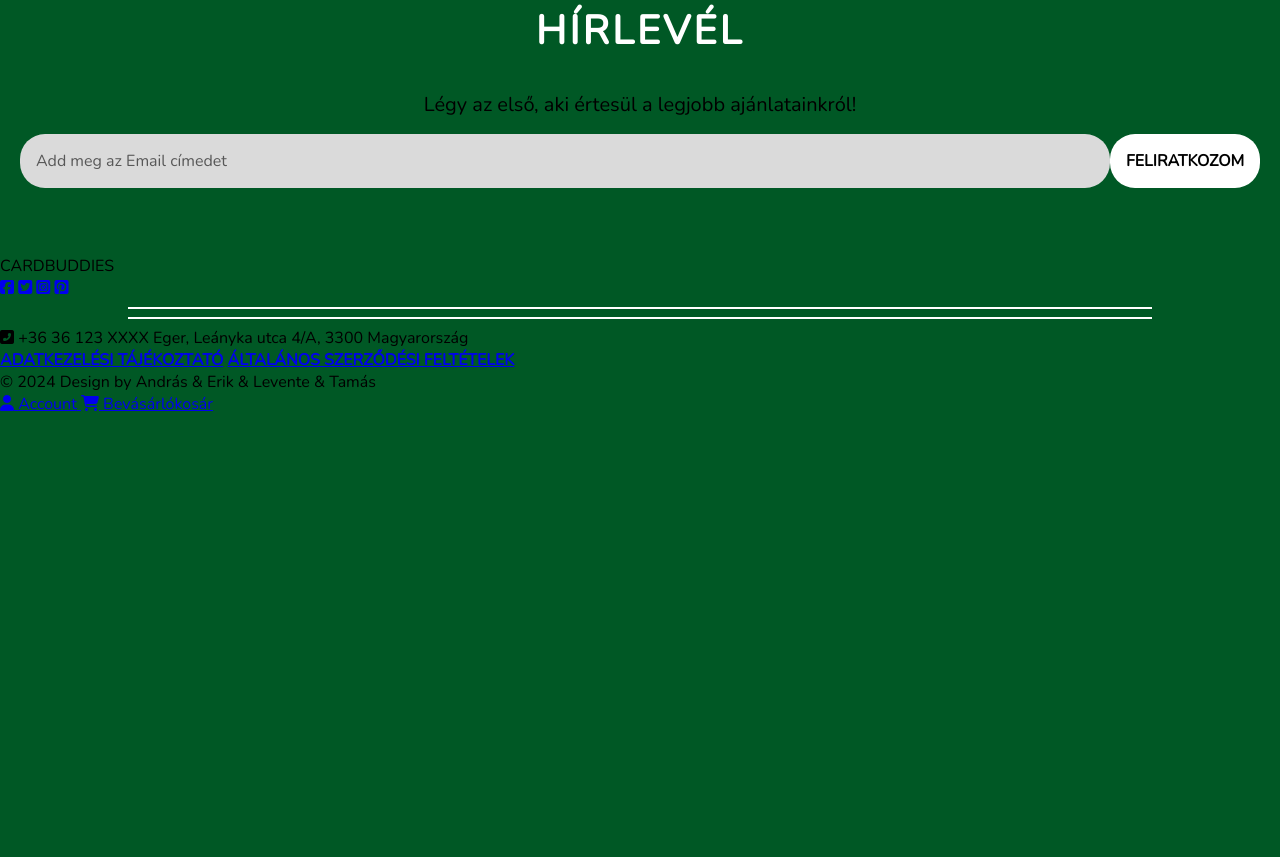
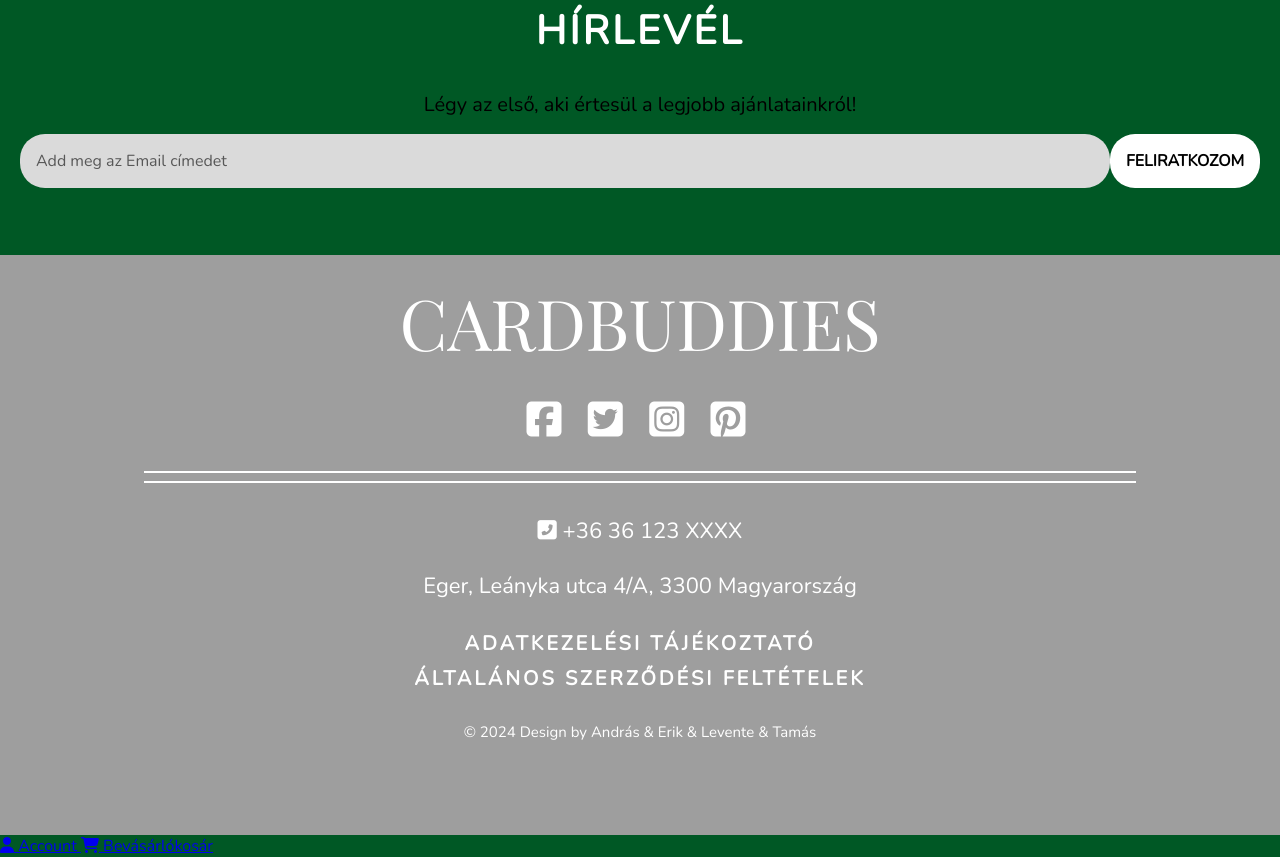
Before and after one commit to EKKE-App-Dev-Lab/CardBuddies, a PHP site: page / in a window 1280 px wide. Shown: the part 4224-5081 px from the top of the page. Before the commit the page ends 4635 px from the top, so only its background shows below. Run offline with PHP 8.4, Linux system fonts and the light colour scheme; some libraries are stand-ins or nearby versions.

Commit message:
E1-001 Footer rész css

```diff
--- a/Common.css
+++ b/Common.css
@@ -425,3 +425,78 @@ html, body{
     margin-top: 20px;
     border-radius: 5px;
 }
+
+
+/* Start Footer */
+.footer{
+    background-color: #9e9e9e;
+    background-size: 100%;
+    width: 100%;
+    height: 580px;
+    margin: 0;
+    margin-top: 0;
+    padding: 20px;
+    text-align: center;
+    color: white;
+}
+
+.logo-name{
+    font-size: 70px;
+    font-family: Playfair Display;
+}
+
+.footer-group .social-media{
+    padding-top: 25px;
+    padding-bottom: 15px;
+}
+
+.footer-group .social-media a{
+    text-decoration: none;
+    color: inherit;
+}
+
+.footer-group .social-media span{
+    display: inline;
+    letter-spacing: 8px;
+    font-size: 40px;
+}
+
+.contact-links{
+    font-size: 22px;
+}
+
+.contact-links span{
+    display: block;
+}
+
+.contact-links .phone{
+    padding: 25px 0;
+}
+
+.contact-links .address{
+    padding-bottom: 25px;
+}
+
+.legal-links{
+    font-size:20px;
+    line-height: 35px;
+}
+
+.legal-links span{
+    display: block;
+    letter-spacing: 3px;
+}
+
+.legal-links a{
+    text-decoration: none;
+    color: inherit;
+}
+
+.copyright{
+    padding-top: 25px;
+}
+
+.copyright span{
+    font-size: 15px;
+}
+/* End Footer */
```
